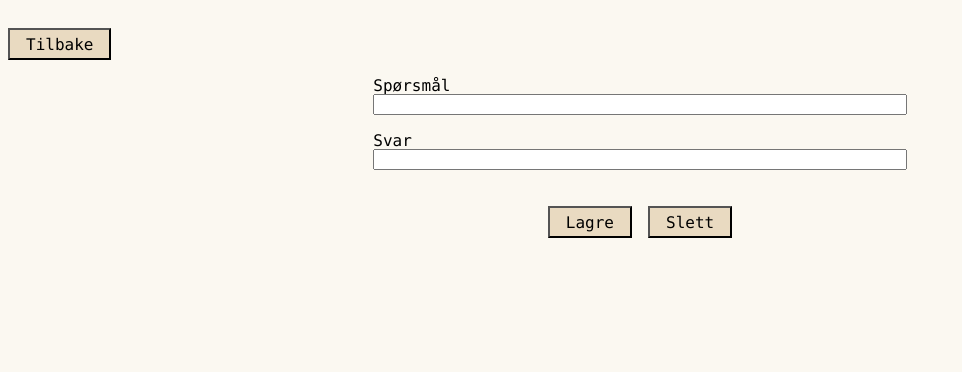
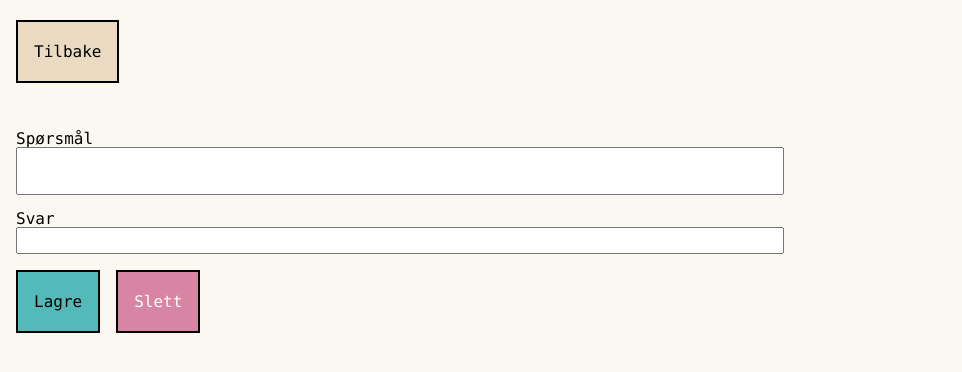
Before and after one commit to bekk/firebase-workshop, a React (Create React App) app: page /question in a window 1280 px wide. Shown: the top 372 px of the page, without its empty margins (0-962 px from the left). Built offline with nearby package versions, Linux system fonts and the light colour scheme.

Commit message:
Tweaked styling

```diff
--- a/src/Home.js
+++ b/src/Home.js
@@ -8,6 +8,8 @@ const Container = styled.div`
     flex-direction: column;
     align-items: center;
     justify-content: center;
+    padding-right: 1em;
+    padding-left: 1em;
 `
 
 const ButtonsContainer = styled.div`
@@ -15,7 +17,7 @@ const ButtonsContainer = styled.div`
     flex-direction: row;
     align-items: center;
     justify-content: center;
-    flex-wrap: wrap;
+    margin-top: 2em;
 `
 
 const HomeHeader = styled.h1`
@@ -34,7 +36,7 @@ const Home = () => {
             <br/>
             <ButtonsContainer>
                 <button  onClick={ () => navigate('question') }>Legg til nytt spørsmål</button>
-                <button  onClick={ () => navigate('questions') }>Alle spørsmål</button>
+                <button style={ {marginLeft: '1em'} } onClick={ () => navigate('questions') }>Alle spørsmål</button>
             </ButtonsContainer>
         </Container>
     );
--- a/src/Question.js
+++ b/src/Question.js
@@ -7,32 +7,30 @@ const QuestionContainer = styled.div`
     display: flex;
     flex-direction: column;
     width: 100%;
-    justify-content: center;
-    align-items: center;
+    margin-left: 1em;
+    margin-top: 2em;
 `
 
 const ButtonsContainer = styled.div`
     display: flex;
     flex-direction: row;
-    justify-content: space-between;
     align-items: center;
-    margin-top: 20px;
+    margin-top: 1em;
 `
-
 
 const Form = styled.div`
     display: flex;
     flex-direction: column;
-    width: 100%;
+    width: 60%;
     justify-content: center;
     align-items: center;
 `
 
 const FormField = styled.div`
-    margin-top: 10px;
+    margin-top: 1em;
     display: flex;
     flex-direction: column;
-    margin-bottom: 0.5em;
+    width: 100%;
 `
 
 const Question = () => {
@@ -61,23 +59,23 @@ const Question = () => {
 
     return (
         <>
-            <div style={ { width: '3em'} }>
+            <div style={ { width: '3em', marginLeft: '1em'} }>
                 <button onClick={ () => navigate('/') }>Tilbake</button>
             </div>
             <QuestionContainer>
                 <Form>
                     <FormField>
                         <label htmlFor="title">Spørsmål</label>
-                        <input type="text" value={ question.title } name="question" id="question"  onChange={ e => setQuestion({ ...question, title: e.target.value }) }/>
+                        <textarea rows="2" cols="50" type="text" value={ question.title } name="question" id="question"  onChange={ e => setQuestion({ ...question, title: e.target.value }) }/>
                     </FormField>
                     <FormField>
                         <label htmlFor="answer">Svar</label>
-                        <input type="text" value={ question.answer } name="answer" id="answer"  onChange={ e => setQuestion({ ...question, answer: e.target.value }) }/>
+                        <textarea rows="1" cols="50" type="text" value={ question.answer } name="answer" id="answer"  onChange={ e => setQuestion({ ...question, answer: e.target.value }) }/>
                     </FormField>
                 </Form>
                 <ButtonsContainer>
-                    <button onClick={ () => onSubmit(id) }>Lagre</button>
-                    <button onClick={ () => onDelete(id) }>Slett</button>
+                    <button style={ { backgroundColor: '#54BAB9', marginRight: '1em' } } onClick={ () => onSubmit(id) }>Lagre</button>
+                    <button style={ {backgroundColor: '#D885A3', color: 'white'} }onClick={ () => onDelete(id) }>Slett</button>
                 </ButtonsContainer>
             </QuestionContainer>
         </>
--- a/src/Questions.js
+++ b/src/Questions.js
@@ -5,31 +5,21 @@ import { streamQuestions } from './firebase';
 
 
 const Table = styled.table`
-    border: 1px solid black;
     margin-top: 1em;
 `
-
-const TableHeader = styled.thead`
-    border: 1px solid black;
-`
-
-const TableBody = styled.tbody`
-    border: 1px solid black;
-`
-
 const TableRow = styled.tr`
-    border: 1px solid black;
+    &:hover {
+      font-weight: bold;
+    }
 `
 const TableDataHead = styled.td`
-    border: 1px solid black;
     padding: 5px;
     font-weight: bold;
 `
-
 const TableData = styled.td`
-    border: 1px solid black;
     padding: 5px;
     cursor: pointer;
+
 `
 const QuestionsContainer = styled.div`
     margin: 1em;
@@ -39,8 +29,8 @@ const QuestionsContainer = styled.div`
     flex-direction: column;
 `
 const QuestionsHeader = styled.h1`
-    font-size: 30px;
-    margin-bottom: 20px;
+    font-size: 2em;
+    margin-bottom: 1em;
 `
 
 const QuestionRow = ({question, key, onClick} ) => {
@@ -78,23 +68,23 @@ const Questions = () => {
 
     return (
         <>
-            <div style={ { width: '3em'} }>
+            <div style={ { width: '3em', marginLeft: '1em'} }>
                 <button onClick={ () => navigate('/') }>Tilbake</button>
             </div>
             <QuestionsContainer>
                 <QuestionsHeader>Alle Spørsmål</QuestionsHeader>
                 <Table>
-                    <TableHeader>
+                    <thead>
                         <TableRow>
                             <TableDataHead>Spørsmål</TableDataHead>
                             <TableDataHead>Svar</TableDataHead>
                         </TableRow>
-                    </TableHeader>
-                    <TableBody>
+                    </thead>
+                    <tbody>
                         { questions.map((question, key) => {
                             return <QuestionRow question={ question } key={ key } onClick={ () => navigate(`/question/${question.id}`) }/>
                         }) }
-                    </TableBody>
+                    </tbody>
                 </Table>
             </QuestionsContainer>
         </>
--- a/src/utils/GlobalStyle.ts
+++ b/src/utils/GlobalStyle.ts
@@ -30,20 +30,21 @@ const base = css`
   }
 
   button {
-    margin: 0.5em 0.5em;
-    padding: 0.25em 1em;
-    height: 2em;
+    padding: 1.25em 1em;
     align-items: center;
     justify-content: center;
     display: flex;
     font-size: 1em;
     background-color: #E9DAC1;
+    border: 2px solid black;
     cursor: pointer;
   }
 
-  input {
+  input, textarea {
     font-family: Monaco;
-    width: 40em;
+    width: '100%';
+    font-size: 14pt;
+    resize: none;
   }
 `;
 
@@ -177,6 +178,10 @@ const reset = css`
     border-collapse: collapse;
     border-spacing: 0;
   }
+
+  table, tbody, thead, td {
+    border: 1px solid black;
+  }
 `;
 
 export default createGlobalStyle`
```
